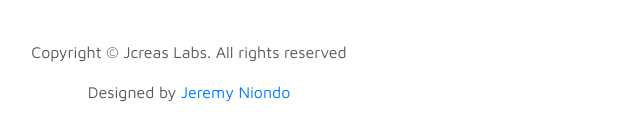
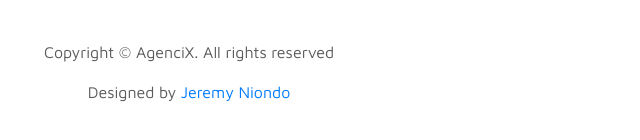
Before and after one commit to jerems225/portofolio, a plain HTML site: page index.html in a window 1280 px wide. Shown: the part 3686-3826 px from the top of the page, 451-1091 px from the left. Drawn offline with Linux system fonts and the light colour scheme.

```diff
--- a/index.html
+++ b/index.html
@@ -583,7 +583,7 @@
       <div class="row">
 
         <div class="col-lg-12 col-12">
-          <p class="copyright-text text-center">Copyright &copy; Jcreas Labs. All rights reserved</p>
+          <p class="copyright-text text-center">Copyright &copy; AgenciX. All rights reserved</p>
           <p class="copyright-text text-center">Designed by <a rel="nofollow"
               href="https://www.facebook.com/MisterNiondo">Jeremy Niondo</a></p>
         </div>
```
